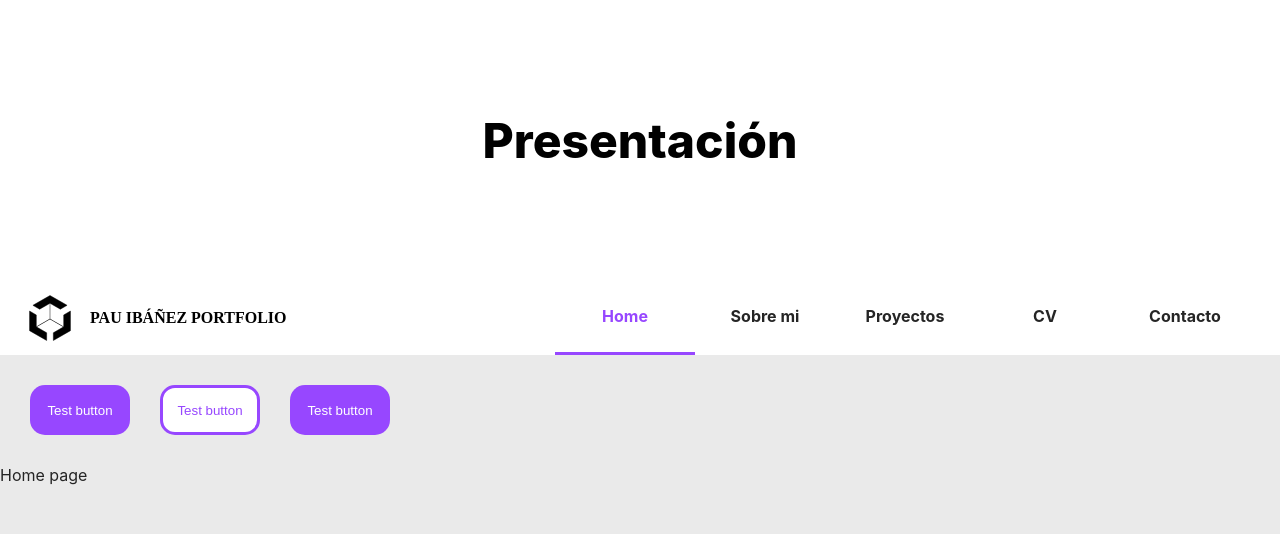
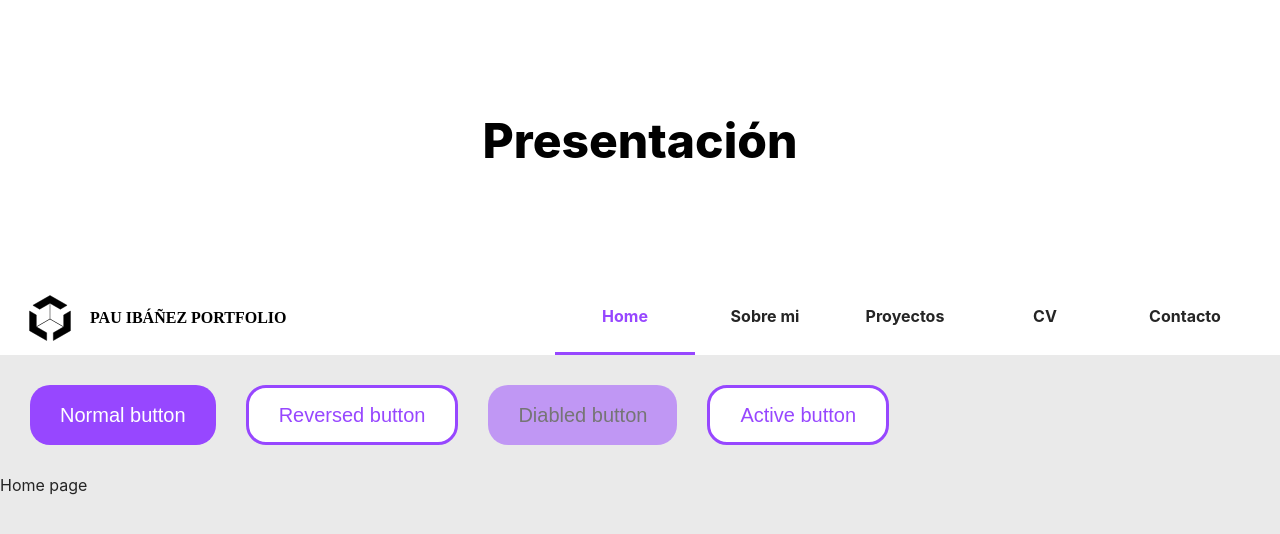
Before and after one commit to pauIbanez/portfolio-front, a React (Create React App) app: page /home in a window 1280 px wide. Shown: the top 534 px of the page. Built offline with nearby package versions, Linux system fonts and the light colour scheme.

Commit message:
added missing styles to the Button component

```diff
--- a/src/App.tsx
+++ b/src/App.tsx
@@ -14,14 +14,18 @@ function App() {
             <>
               <div style={{ margin: 30, display: "flex", gap: 30 }}>
                 <Button onClick={() => {}}>
-                  <p>Test button</p>
+                  <p>Normal button</p>
                 </Button>
                 <Button onClick={() => {}} reversed={true}>
-                  <p>Test button</p>
+                  <p>Reversed button</p>
                 </Button>
 
                 <Button onClick={() => {}} disabled={true}>
-                  <p>Test button</p>
+                  <p>Diabled button</p>
+                </Button>
+
+                <Button onClick={() => {}} active={true}>
+                  <p>Active button</p>
                 </Button>
               </div>
 
--- a/src/components/Button/Button.tsx
+++ b/src/components/Button/Button.tsx
@@ -4,19 +4,27 @@ import Colors from "../../data/style/Colors";
 interface Props {
   onClick: () => void;
   reversed?: boolean;
+  active?: boolean;
   children: JSX.Element;
   disabled?: boolean;
-  size?: {
-    width: number;
-    height: number;
+  style?: {
+    width?: number;
+    height?: number;
+    fontSize?: number;
+    fontWeight?: number;
+    radius?: number;
   };
 }
 
 interface ButotnCaseProps {
   reversed?: boolean;
-  size?: {
-    height: number;
-    width: number;
+  $active?: boolean;
+  style?: {
+    height?: number;
+    width?: number;
+    fontSize?: number;
+    fontWeight?: number;
+    radius?: number;
   };
 }
 const ButtonCase = styled.button<ButotnCaseProps>`
@@ -24,23 +32,70 @@ const ButtonCase = styled.button<ButotnCaseProps>`
   align-items: center;
   justify-content: center;
 
-  height: 50px;
-  width: 100px;
+  padding: 0 30px 0 30px;
 
-  background-color: ${(props) => (props.reversed ? "white" : Colors.main)};
-  color: ${(props) => (props.reversed ? Colors.main : "white")};
+  height: ${(props) =>
+    props.style?.height ? props.style.height + "px" : "60px"};
+  width: ${(props) =>
+    props.style?.width ? props.style.width + "px" : "fit-content"};
 
-  border: ${(props) => (props.reversed ? `3px solid ${Colors.main}` : "none")};
-  border-radius: 15px;
+  background-color: ${(props) =>
+    props.$active ? "white" : props.reversed ? "white" : Colors.main};
+
+  color: ${(props) =>
+    props.$active ? Colors.main : props.reversed ? Colors.main : "white"};
+
+  border: ${(props) =>
+    props.$active
+      ? "3px solid " + Colors.main
+      : props.reversed
+      ? "3px solid " + Colors.main
+      : "none"};
+
+  border-radius: ${(props) =>
+    props.style?.radius ? props.style.radius + "px" : "20px"};
+
+  font-size: ${(props) =>
+    props.style?.fontSize ? props.style.fontSize + "px" : "20px"};
+
+  font-weight: ${(props) =>
+    props.style?.fontWeight ? props.style.fontWeight : 400};
+
+  cursor: pointer;
+
+  p {
+    margin: 0;
+  }
+
+  &:hover:enabled {
+    background-color: ${(props) => (props.reversed ? Colors.main : "white")};
+    color: ${(props) => (props.reversed ? "white" : Colors.main)};
+
+    border: ${(props) => (props.reversed ? "none" : "3px solid" + Colors.main)};
+  }
+
+  &:disabled {
+    cursor: inherit;
+    color: ${Colors.disabledTextGray};
+    background-color: ${Colors.disabledMain};
+  }
 `;
 
-const Button = ({ onClick, reversed, children, disabled, size }: Props) => {
+const Button = ({
+  onClick,
+  reversed,
+  children,
+  disabled,
+  style,
+  active,
+}: Props) => {
   return (
     <ButtonCase
       onClick={onClick}
       disabled={disabled}
       reversed={reversed}
-      size={size}
+      style={style}
+      $active={active}
     >
       {children}
     </ButtonCase>
```
